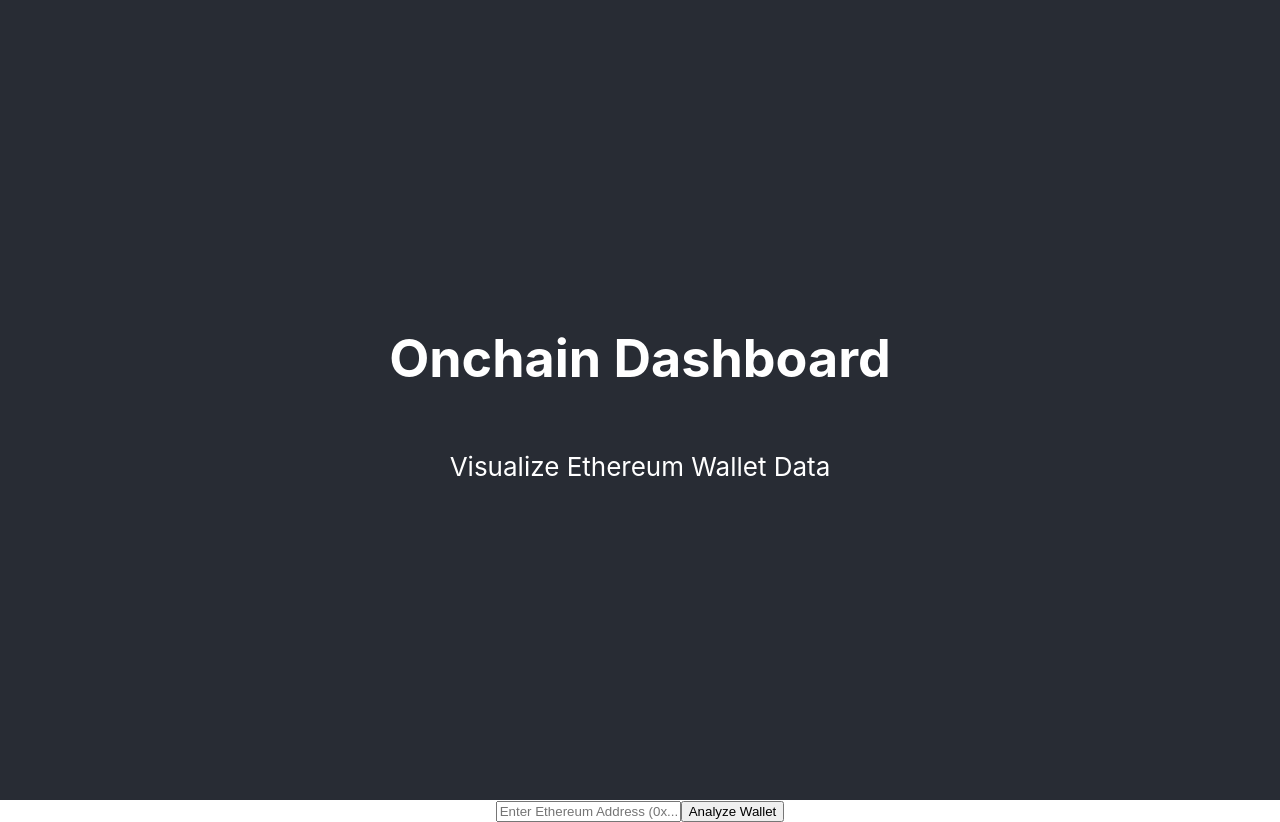
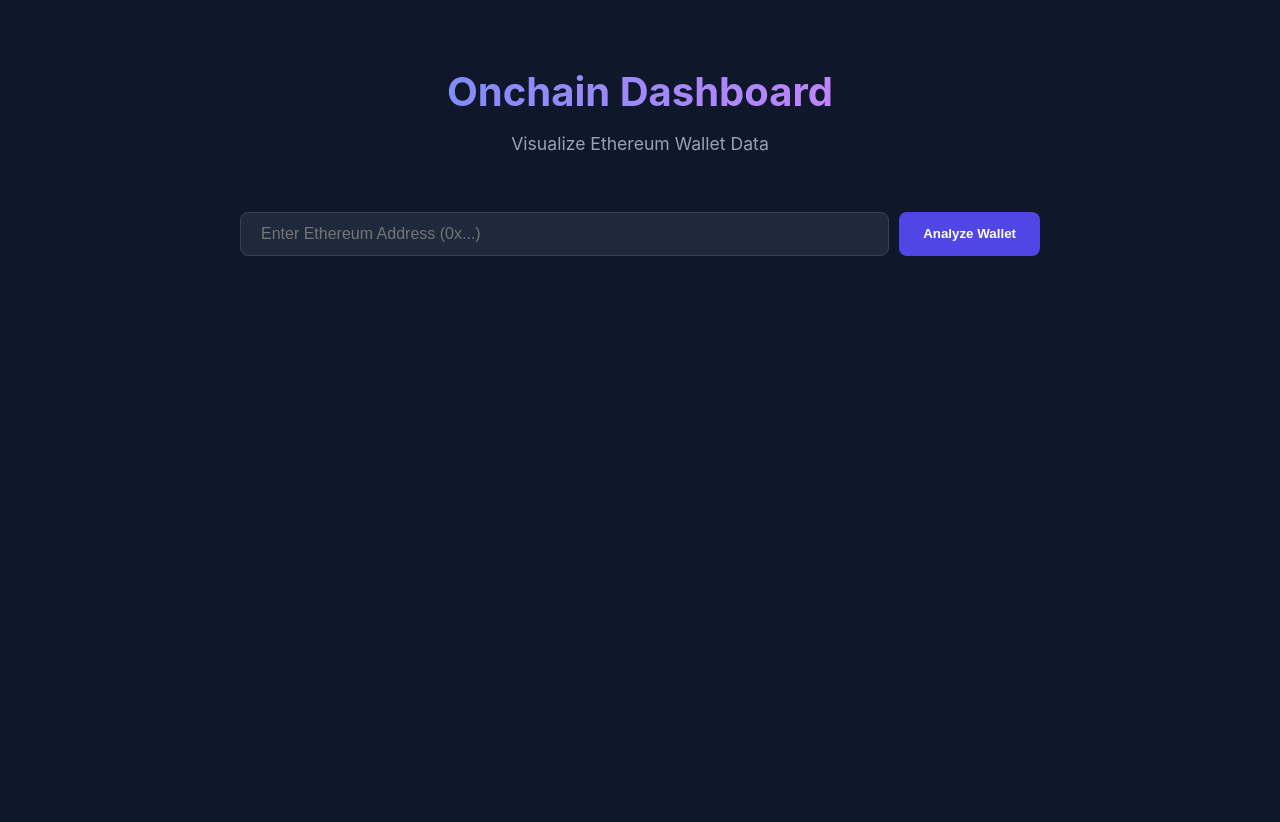
Before and after one commit to alishba25/onchain-dashboard, a React (Create React App) app in the folder frontend/: page / in a window 1280 px wide. After the commit the page ends 800 px from the top, so only its background shows below. Built offline with nearby package versions, Linux system fonts and the light colour scheme.

Commit message:
Update App.css

```diff
--- a/frontend/src/App.css
+++ b/frontend/src/App.css
@@ -1,38 +1,135 @@
-.App {
-  text-align: center;
+/* frontend/src/App.css */
+:root {
+  --primary: #4F46E5;
+  --bg-dark: #0f172a;
+  --card-bg: #1e293b;
+  --text-light: #f8fafc;
+  --text-gray: #94a3b8;
 }
 
-.App-logo {
-  height: 40vmin;
-  pointer-events: none;
+body {
+  margin: 0;
+  font-family: 'Inter', -apple-system, BlinkMacSystemFont, 'Segoe UI', Roboto, sans-serif;
+  background-color: var(--bg-dark);
+  color: var(--text-light);
 }
 
-@media (prefers-reduced-motion: no-preference) {
-  .App-logo {
-    animation: App-logo-spin infinite 20s linear;
-  }
-}
-
-.App-header {
-  background-color: #282c34;
+.App {
   min-height: 100vh;
   display: flex;
   flex-direction: column;
   align-items: center;
-  justify-content: center;
-  font-size: calc(10px + 2vmin);
-  color: white;
 }
 
-.App-link {
-  color: #61dafb;
+.App-header {
+  margin-top: 40px;
+  text-align: center;
 }
 
-@keyframes App-logo-spin {
-  from {
-    transform: rotate(0deg);
-  }
-  to {
-    transform: rotate(360deg);
+h1 {
+  font-size: 2.5rem;
+  background: linear-gradient(to right, #818cf8, #c084fc);
+  -webkit-background-clip: text;
+  -webkit-text-fill-color: transparent;
+  margin-bottom: 0.5rem;
+}
+
+.subtitle {
+  color: var(--text-gray);
+  font-size: 1.1rem;
+}
+
+.dashboard-container {
+  width: 90%;
+  max-width: 800px;
+  margin-top: 40px;
+}
+
+/* Search Form */
+.search-form {
+  display: flex;
+  gap: 10px;
+  margin-bottom: 40px;
+}
+
+.address-input {
+  flex: 1;
+  padding: 12px 20px;
+  border-radius: 8px;
+  border: 1px solid #334155;
+  background-color: var(--card-bg);
+  color: white;
+  font-size: 1rem;
+}
+
+.search-btn {
+  padding: 12px 24px;
+  background-color: var(--primary);
+  color: white;
+  border: none;
+  border-radius: 8px;
+  font-weight: 600;
+  cursor: pointer;
+  transition: opacity 0.2s;
+}
+
+.search-btn:hover {
+  opacity: 0.9;
+}
+
+.search-btn:disabled {
+  background-color: #475569;
+  cursor: not-allowed;
+}
+
+/* Results Grid */
+.results-grid {
+  display: grid;
+  grid-template-columns: 1fr 1fr;
+  gap: 20px;
+}
+
+.card {
+  background-color: var(--card-bg);
+  padding: 24px;
+  border-radius: 12px;
+  box-shadow: 0 4px 6px -1px rgba(0, 0, 0, 0.1);
+}
+
+.stat-item {
+  display: flex;
+  justify-content: space-between;
+  margin-bottom: 15px;
+  padding-bottom: 10px;
+  border-bottom: 1px solid #334155;
+}
+
+.stat-item:last-child {
+  border-bottom: none;
+}
+
+.highlight .value {
+  color: #4ade80;
+  font-weight: bold;
+}
+
+.chart-container {
+  max-height: 200px;
+  display: flex;
+  justify-content: center;
+}
+
+.error-message {
+  background-color: #ef4444;
+  color: white;
+  padding: 12px;
+  border-radius: 8px;
+  margin-bottom: 20px;
+  text-align: center;
+}
+
+@media (max-width: 600px) {
+  .results-grid {
+    grid-template-columns: 1fr;
   }
 }
```
